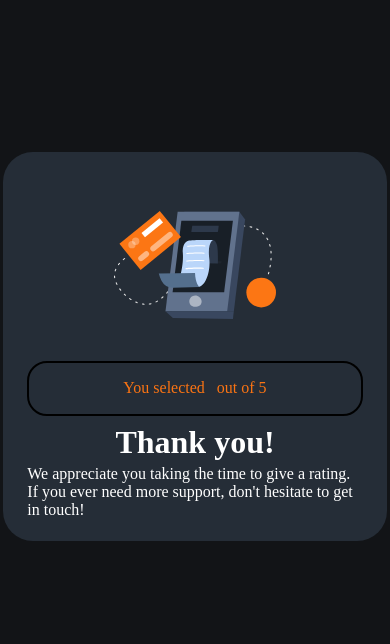
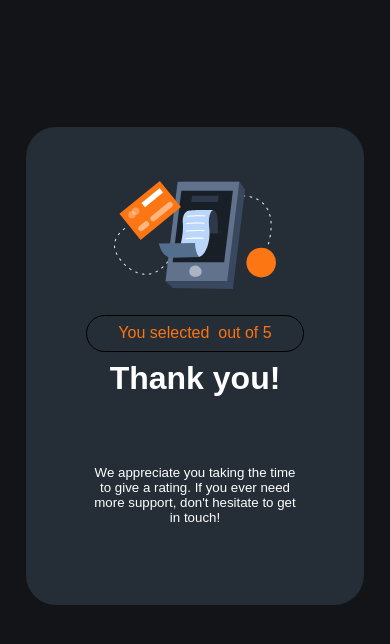
Before and after one commit to sangam2109/Frontend-rating-project, a plain HTML site: page thankyou.html in a window 390 px wide. Drawn offline with Linux system fonts and the light colour scheme; a web font is replaced by a local one.

Commit message:
add media queries in thank you page

```diff
--- a/style(thankyou).css
+++ b/style(thankyou).css
@@ -5,14 +5,16 @@
 }
 body{
   background-color: hsl(216, 12%, 8%);
-    font-family: 'Diphylleia', serif;
+  font-family: 'Overpass', sans-serif;
+  ;
 }
 .container{
-    width: 30vw;
-    height: 64vh;
+  width: 25vw;
+  height: 60vh;
   background-color:  hsl(213, 19%, 18%);
   border-radius: 30px;
-    margin: 18vh 35vw 18vh 35vw;
+  margin: 15.5vh 35.5vw 15.5vh 35.5vw;
+  padding: 2vw;
 }
 .thankyou-logo{
   display: flex;
@@ -20,75 +22,56 @@ body{
   position: relative;
   top: 5vh;
 }
-.score{
-    display: flex;
-    height: 4vh;
-    justify-content: center;
-    align-items: center;
-    border: 2px solid black;
-    border-radius: 20px 20px 20px 20px; /* Adjust the values as per your preference */
-    margin: 10vh 4vw 1vh 4vw;
-    /* margin-top:10vh; */
-    padding: 1vh;
-    color:hsl(25, 97%, 53%);
-    background-color: hsl(213, 19%, 18%);
-}
-h1{
+.score {
   display: flex;
   justify-content: center;
-}
-h1,p{
-    margin: 0vh 2vw .5vh 2vw;
-    color: white;
-}
-@media screen and (max-width: 1260px) {
-    .container {
-      width: 60vw;
-      margin: 18vh auto;
-      padding: 2vh;
+  border: 1px solid black;
+  border-radius: 30px;
+  margin: 12vh auto 4vh auto;
+  padding: 1vh;
+  color: hsl(25, 97%, 53%);
+  background-color: hsl(213, 19%, 18%);
+  max-width: 80%;
+  width: 13rem;
+  box-sizing: border-box;
+  text-align: center;
+  white-space: nowrap;
+  overflow: hidden;
+  text-overflow: ellipsis;
 }
 
-    .score {
-      margin: 10vh 3vw 1vh 3vw;
-    }
-
-    h1,
-    p {
-      margin: 0vh 2vw 0.5vh 2vw;
-    }
+h1,p{
+  margin: 0vh .8vw 2vh .8vw;
+  color: white;
+  display: flex;
+  justify-content: center;
+  text-align: center;
+}p{
+  font-size: 13.3px;
 }
 
 @media screen and (max-width: 800px) {
   .container {
-      width: 90vw;
-      height: auto;
-      margin: 18vh auto;
+    width: 70%;
+    height: 60vh;
+    margin: 20vh auto;
     padding: 2vh;
   }
 
-    .score {
-      margin: 10vh 2vw 1vh 2vw;
-    }
-
-    h1,
-    p {
-      margin: 0vh 2vw 0.5vh 2vw;
+p{
+  margin: 8vh 14vw ;
 }
 }
-@media screen and (max-width: 400px) {
+@media screen and (min-width: 250px) and (max-width: 400px) {
   .container {
-      width: 90vw;
+    width: 80vw;
     height: auto;
-      margin: 18vh auto;
-      padding: 2vh;
+    margin: 15vh auto;
+    padding: 1.5vh;
   }
 
   .score {
-      margin: 10vh 2vw 1vh 2vw;
-    }
-
-    h1,
-    p {
-      margin: 0vh 2vw 0.5vh 2vw;
+    width: 70%;
+    margin: 8vh auto 1vh auto;
   }
 }
--- a/style.css
+++ b/style.css
@@ -104,35 +104,29 @@ p{
 
 @media screen and (min-width: 880px) and (max-width: 1268px) {
   .rating-container {
-    width: 60%;
-    height: 70vh;
-    margin: 15vh auto;
+    width: 40%;
+    height: 90%;
+    margin: 4vh auto;
     padding-left:2vw;
     padding-right: 2vw;
   }
 
   .star {
-    width: 8%;
+    width: 12%;
     height: 9%;
     top: 3vh;
     left: 3%;
   }
+  .rating-boxes {
 
-  #star-logo {
-    top: 0.8vh;
-    left: 0.5vw;
-  }
-
-  .rating-boxes {
-    /* margin: 12vh 1%; */
     margin-bottom: 8vh;
     margin-top: 5vh;
   }
 
   .rating-boxes button.box {
       width: 8vw;
-      height: 10vh;
-      /* margin: 0 0.2vw; */
+      height: 9vh;
+      border-radius: 50%;
       padding: 0.8vh 0.6vw;
       font-size: 14px;
   }
@@ -153,7 +147,7 @@ p{
   }
 }
 
-@media screen and (min-width:300px) and (max-width: 500px) {
+@media screen and (min-width:250px) and (max-width: 500px) {
   .star {
     width: 6.5vw;
     height: 4vh;
@@ -163,9 +157,9 @@ p{
   width:90vw;
  }
   .rating-container {
-    width: 70vw;
-    height: 65vh;
-    margin: 8vh auto;
+    width: 60vw;
+    height: 85%;
+    margin: 4vh auto;
     padding: 3vh 2vw;
   }
 
@@ -180,16 +174,16 @@ p{
 
   h1,
   p {
-    margin: 5vh 4vw;
+    margin: 2.5vh 4vw;
   }
 
   .submit {
-    margin: 6vh 4vw 3vh 4vw;
+    margin: 5vh 4vw 3vh 4vw;
     padding-bottom: 3vh;
   }
 
   #submit {
-    width: 61vw;
+    width: 100%;
     height: 6vh;
   }
 }
@@ -202,9 +196,9 @@ p{
   }
 
   .rating-container {
-      position: relative;
-    width: 50vw;
-    margin: 20vh auto;
+    height: 80%;
+    width: 40vw;
+    margin: 6.5vh auto;
     padding: 2vw;
   }
 
```
Also changed, not shown: thankyou.html (+1 -1 lines), 1 other file. Lines whose indentation alone changed are shown as unchanged.
